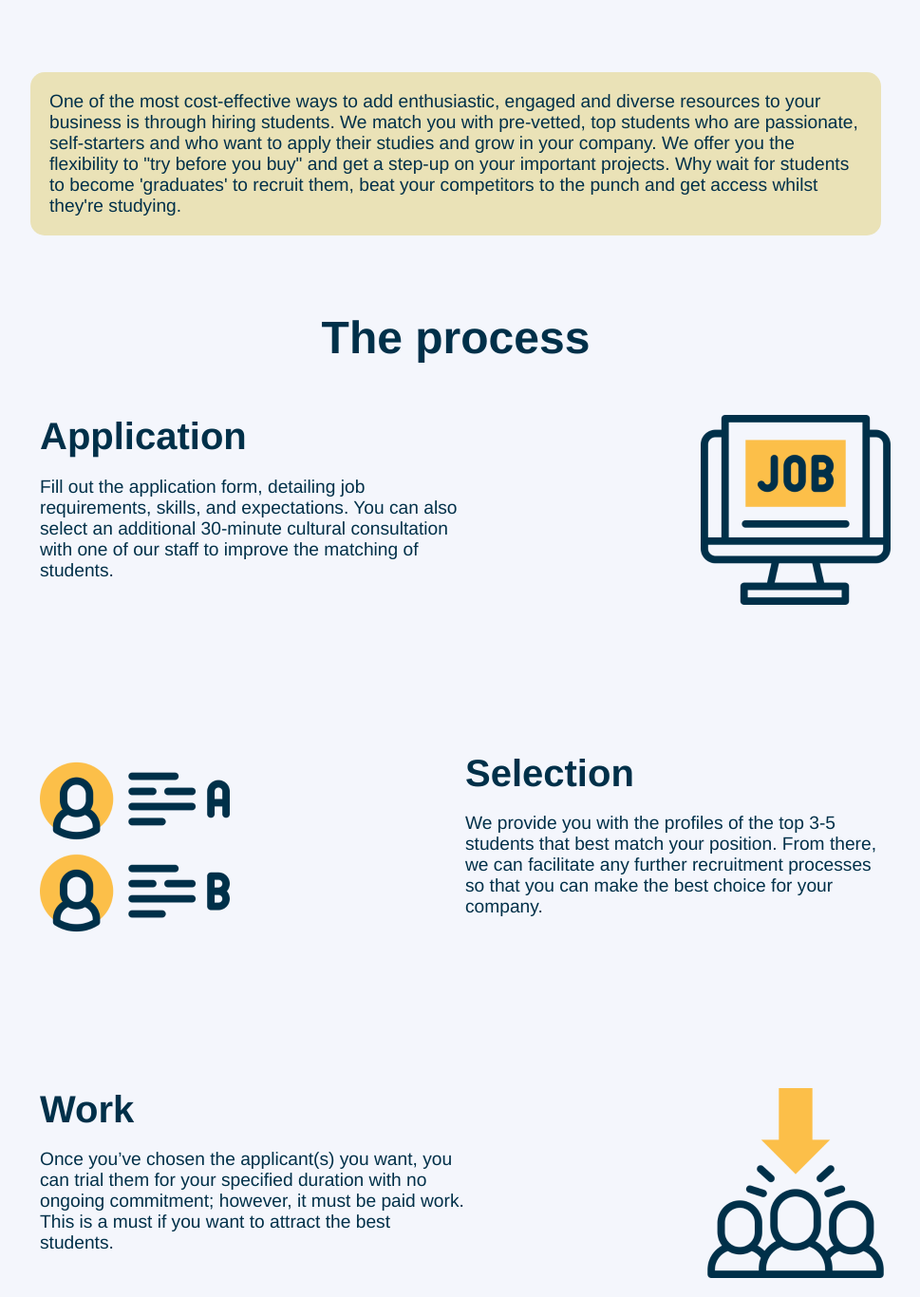
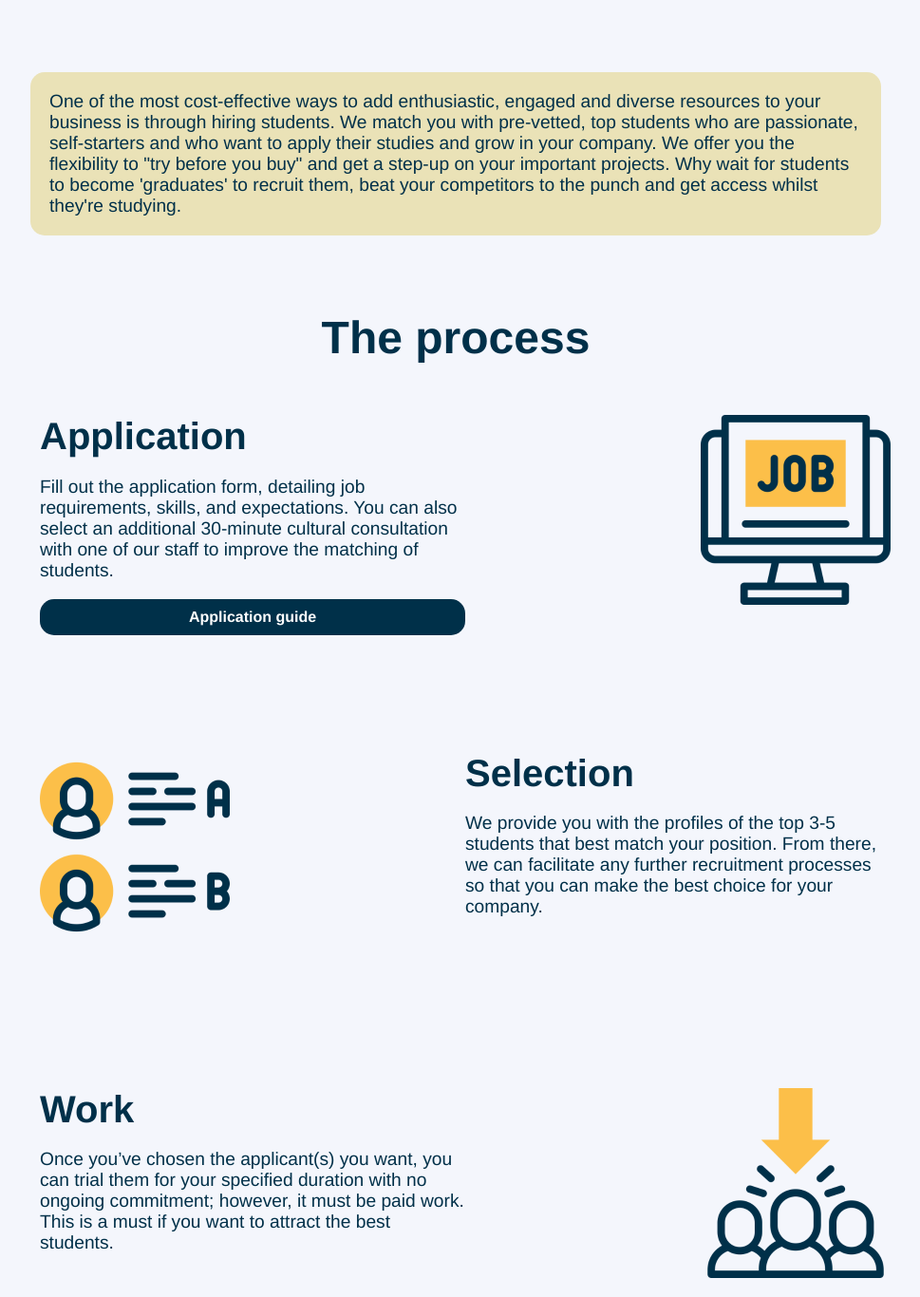
Before and after one commit to magma-recruiting/website, a Jekyll site: the page built from companies.html, in a window 1280 px wide, cut to the strip 554-1920 px from the top of the page. Shown: the whole strip at 95% size, without its empty margins (160-1129 px from the left). Built offline with Jekyll 4.4.1, drawn with Linux system fonts in a browser that asks for light colours.

Commit message:
+ Added student and company application guides

```diff
--- a/_layouts/info.html
+++ b/_layouts/info.html
@@ -20,6 +20,9 @@ layout: default
 				<img src="{{ '/assets/images/info-icons/' | append: info_page_folder | append: '/' | append: section_filename | relative_url }}" alt="{{ section.title }}">
 				<h3>{{ section.title }}</h3>
 				<p>{{ section.description | markdownify }}</p>
+				{% if section.application_guide %}
+					<a class="application-guide" href="{{ section.application_guide | relative_url }}" target="_blank">Application guide</a>
+				{% endif %}
 			</div>
 		{% endif %}
 	{% endfor %}
--- a/_sass/info.scss
+++ b/_sass/info.scss
@@ -43,7 +43,7 @@
       float: right;
     }
 
-    h3, p {
+    h3, p, .application-guide {
       margin-right: 50%;
     }
   }
@@ -53,7 +53,7 @@
       float: left;
     }
 
-    h3, p {
+    h3, p, .application-guide {
       margin-left: 50%;
     }
   }
@@ -97,3 +97,7 @@ hr {
 #extra-text {
   margin-bottom: 80px;
 }
+
+.application-guide {
+  @include multi-shadow;
+}
--- a/companies.html
+++ b/companies.html
@@ -16,6 +16,7 @@ sections:
     description: |-
       Fill out the application form, detailing job requirements, skills, and expectations. You can also select an additional 30-minute cultural
       consultation with one of our staff to improve the matching of students.
+    application_guide: /assets/docs/company-application-guide.pdf
   - title: Selection
     description: |-
       We provide you with the profiles of the top 3-5 students that best match your position. From there, we can facilitate any further recruitment
--- a/students.html
+++ b/students.html
@@ -17,6 +17,7 @@ sections:
     description: |-
       To get started fill out the application form with your personal details, studies, work history, skills, and hobbies. We then get to know you
       better through a video Q&A. Treat this process like you're applying for your dream job and let us understand who you are.
+    application_guide: /assets/docs/student-application-guide.pdf
   - title: Decision
     description: |-
       Once you've completed your application, we review it and try to get back to you quickly. We know how frustrating it is when you get a copy paste
```
Also changed, not shown: 2 other files.
